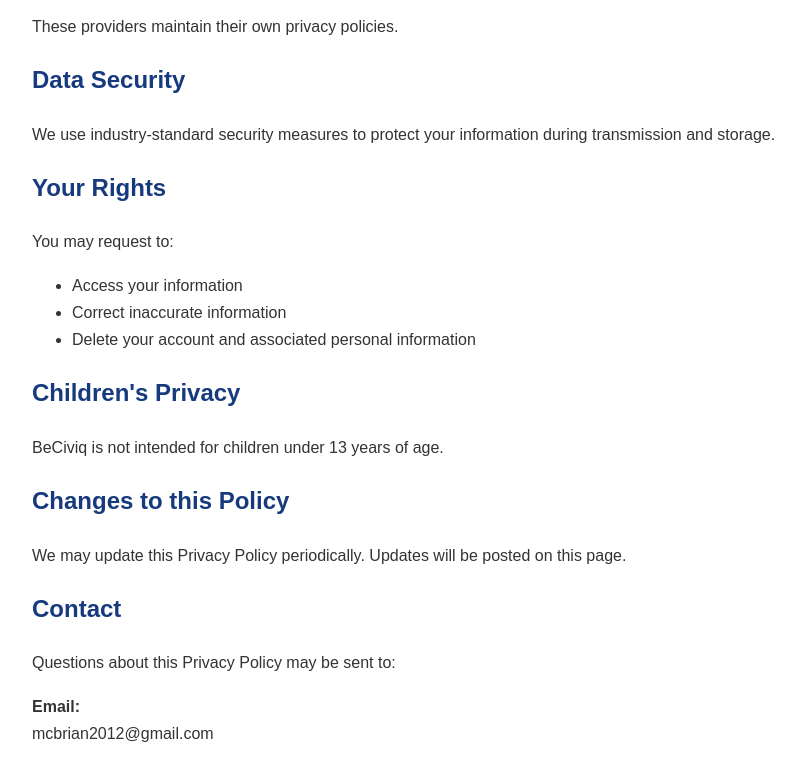
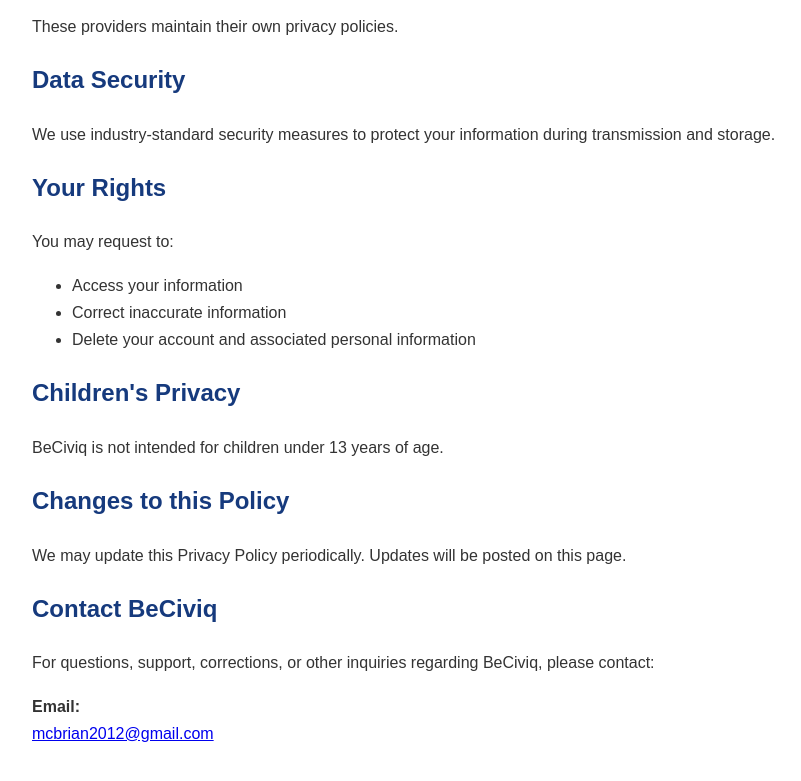
Before and after one commit to bie0002/beciviq, a plain HTML site: page index.html in a window 1280 px wide. Shown: the part 1145-1926 px from the top of the page, without its empty margins (158-959 px from the left). Drawn offline with Linux system fonts and the light colour scheme.

Commit message:
Update BeCiviq contact information
Updated privacy policy content and contact information.

```diff
--- a/index.html
+++ b/index.html
@@ -89,13 +89,16 @@
 
 <p>We may update this Privacy Policy periodically. Updates will be posted on this page.</p>
 
-<h2>Contact</h2>
+<h2>Contact BeCiviq</h2>
 
-<p>Questions about this Privacy Policy may be sent to:</p>
+<p>
+For questions, support, corrections, or other inquiries regarding BeCiviq,
+please contact:
+</p>
 
 <p>
 <strong>Email:</strong><br>
-mcbrian2012@gmail.com
+<a href="mailto:mcbrian2012@gmail.com">mcbrian2012@gmail.com</a>
 </p>
 
 </body>
```
